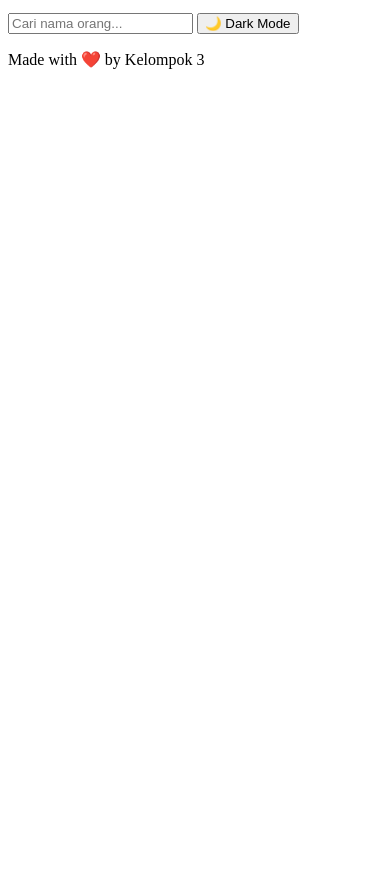
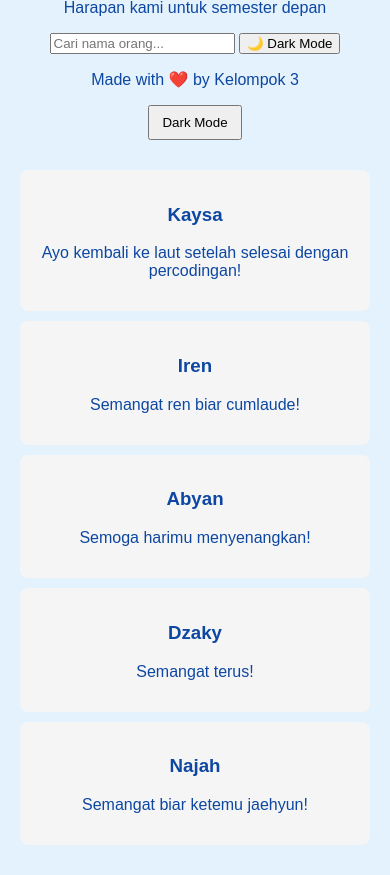
Before and after one commit to Abyan106/Wishwall, a plain HTML site: page index.html in a window 390 px wide. Shown: the part 102-977 px from the top of the page. Before the commit the page ends 844 px from the top, so only its background shows below. Drawn offline with Linux system fonts and the light colour scheme.

Commit message:
Patin nambah dark mode

```diff
--- a/index.html
+++ b/index.html
@@ -35,3 +35,95 @@
 
 </body>
 </html>
+
+
+
+<!-- Patin punya -->
+
+<!DOCTYPE html>
+<html lang="en">
+  <head>
+    <meta charset="UTF-8">
+    <meta name="viewport" content="width=device-width, initial-scale=1.0">
+    <title>Wishes Dark Mode</title>
+    <style>
+      body {
+        font-family: "Poppins", sans-serif;
+        background-color: #e3f2fd;
+        color: #0d47a1;
+        margin: 0;
+        padding: 20px;
+        transition: background-color 0.3s, color 0.3s;
+        text-align: center;
+      }
+
+      .card {
+        background-color: #f5f5f5;
+        padding: 15px;
+        margin: 10px 0;
+        border-radius: 8px;
+        transition: transform 0.3s, box-shadow 0.3s, background-color 0.3s, color 0.3s;
+      }
+
+      .card:hover {
+        transform: translateY(-5px);
+        box-shadow: 0 10px 20px rgba(0,0,0,0.2);
+      }
+
+      .dark-mode {
+        background-color: #121212;
+        color: #fff;
+      }
+
+      .dark-mode .card {
+        background-color: #1e1e1e;
+        color: #fff;
+        border: 1px solid #333;
+      }
+
+      #darkModeToggle {
+        padding: 8px 12px;
+        cursor: pointer;
+        margin-bottom: 20px;
+      }
+    </style>
+  </head>
+  <body>
+
+    <button id="darkModeToggle">Dark Mode</button>
+
+    <div class="card">
+      <h3>Kaysa</h3>
+      <p>Ayo kembali ke laut setelah selesai dengan percodingan!</p>
+    </div>
+
+    <div class="card">
+      <h3>Iren</h3>
+      <p>Semangat ren biar cumlaude!</p>
+    </div>
+
+    <div class="card">
+      <h3>Abyan</h3>
+      <p>Semoga harimu menyenangkan!</p>
+    </div>
+
+    <div class="card">
+      <h3>Dzaky</h3>
+      <p>Semangat terus!</p>
+    </div>
+
+    <div class="card">
+      <h3>Najah</h3>
+      <p>Semangat biar ketemu jaehyun!</p>
+    </div>
+
+    <script>
+      const toggleBtn = document.getElementById("darkModeToggle");
+
+      toggleBtn.addEventListener("click", () => {
+        document.body.classList.toggle("dark-mode");
+        toggleBtn.textContent = document.body.classList.contains("daek-mode") ? "Light Mode" : "Dark Mode";
+      });
+    </script>
+  </body>
+</html>
```
